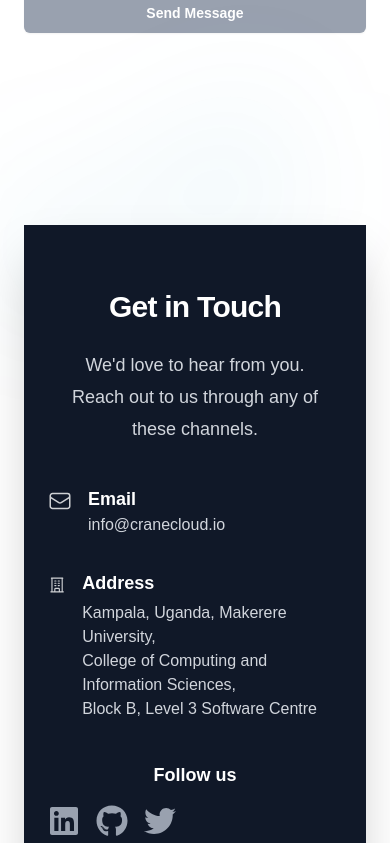
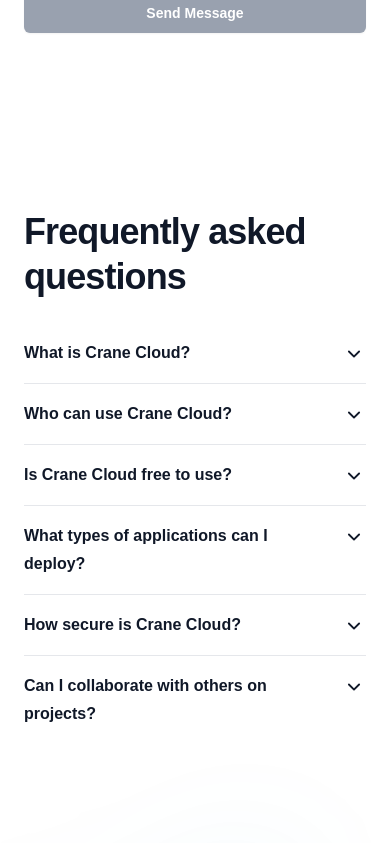
Before and after one commit to crane-cloud/landing-app, a Next.js app: page /contact in a window 390 px wide. Shown: the part 961-1804 px from the top of the page. Built offline with nearby package versions, Linux system fonts and the light colour scheme; grey boxes are pictures that could not be loaded.

Commit message:
add faq section

```diff
--- a/src/app/contact/page.tsx
+++ b/src/app/contact/page.tsx
@@ -1,11 +1,13 @@
 "use client";
 import ContactForm from "@/components/common/contact/ContactForm";
 import ContactSection from "@/components/common/contact/ContactSection";
+import FAQ from "@/components/common/FAQ";
 
 export default function Contact() {
   return (
     <div>
       <ContactForm />
+      <FAQ />
       <ContactSection />
     </div>
   );
--- a/src/app/page.tsx
+++ b/src/app/page.tsx
@@ -3,6 +3,7 @@
 import BentoGrid from "@/components/common/BentoGrid";
 import CompaniesSection from "@/components/common/CompaniesSection";
 import DashboardSection from "@/components/common/DashboardSection";
+import FAQ from "@/components/common/FAQ";
 import HeroSection from "@/components/common/home/HeroSection";
 import ServicesSection from "@/components/common/home/ServicesSection";
 import ListSection from "@/components/common/ListSection";
@@ -18,6 +19,7 @@ export default function Home() {
       <DashboardSection />
       <ServicesSection />
       <StatsSection />
+      <FAQ />
     </>
   );
 }
--- a/src/assets/data.ts
+++ b/src/assets/data.ts
@@ -8,3 +8,37 @@ export const TWITTER_LINK = "https://twitter.com/cranecloud_io";
 
 export const DOCS_LINK = "https://docs.cranecloud.io";
 export const APP_LINK = "https://app.cranecloud.io";
+
+
+export const FAQ_DATA = [
+    {
+      question: "What is Crane Cloud?",
+      answer:
+        "Crane Cloud is an open-source cloud platform developed at Makerere University, designed to provide secure, scalable, and flexible hosting solutions for applications. It's perfect for students, researchers, and innovators who need a reliable platform to deploy and manage their web-based applications.",
+    },
+    {
+      question: "Who can use Crane Cloud?",
+      answer:
+        "Crane Cloud is designed for students, researchers, and innovators who need a reliable platform for their projects. Whether you're building a website, a data-driven application, or conducting research, Crane Cloud provides the tools you need.",
+    },
+    {
+      question: "Is Crane Cloud free to use?",
+      answer:
+        "Yes, Crane Cloud is an open-source platform that's free to use. We believe in making cloud computing accessible to everyone, especially in academic and research environments.",
+    },
+    {
+      question: "What types of applications can I deploy?",
+      answer:
+        "You can deploy a wide range of applications, from simple websites to complex data-driven applications. The platform supports various programming languages and frameworks, making it versatile for different project needs.",
+    },
+    {
+      question: "How secure is Crane Cloud?",
+      answer:
+        "Security is a top priority for Crane Cloud. We implement industry-standard security measures to ensure your applications and data are protected. Regular security updates and monitoring are part of our commitment to maintaining a secure platform.",
+    },
+    {
+      question: "Can I collaborate with others on projects?",
+      answer:
+        "Yes! Crane Cloud includes collaboration features that allow you to work with team members, share resources, and manage projects together. This makes it ideal for group projects and research teams.",
+    },
+  ];
--- /dev/null
+++ b/src/components/common/FAQ.tsx
@@ -0,0 +1,64 @@
+"use client";
+
+import { useState } from "react";
+import { motion, AnimatePresence } from "framer-motion";
+import { ChevronDownIcon } from "@heroicons/react/20/solid";
+import { FAQ_DATA } from "@/assets/data";
+
+export default function FAQ() {
+  const [openIndex, setOpenIndex] = useState<number | null>(null);
+
+  return (
+    <div className="bg-white">
+      <div className="mx-auto max-w-7xl px-6 py-20 sm:py-32 lg:px-8 lg:py-20">
+        <div className="mx-auto max-w-4xl">
+          <h1 className="text-4xl sm:text-4xl lg:text-5xl font-bold tracking-tight text-gray-900 leading-tight">
+            Frequently asked questions
+          </h1>
+          <div className="mt-10 space-y-4">
+            {FAQ_DATA.map((faq, index) => (
+              <div key={index}>
+                <button
+                  onClick={() =>
+                    setOpenIndex(openIndex === index ? null : index)
+                  }
+                  className="flex w-full items-start justify-between text-left text-gray-900 cursor-pointer"
+                >
+                  <span className="text-base font-semibold leading-7">
+                    {faq.question}
+                  </span>
+                  <span className="ml-6 flex h-7 items-center">
+                    <motion.div
+                      animate={{ rotate: openIndex === index ? 180 : 0 }}
+                      transition={{ duration: 0.2 }}
+                    >
+                      <ChevronDownIcon className="h-6 w-6" aria-hidden="true" />
+                    </motion.div>
+                  </span>
+                </button>
+                <AnimatePresence>
+                  {openIndex === index && (
+                    <motion.div
+                      initial={{ height: 0, opacity: 0 }}
+                      animate={{ height: "auto", opacity: 1 }}
+                      exit={{ height: 0, opacity: 0 }}
+                      transition={{ duration: 0.2 }}
+                      className="mt-2 pr-12"
+                    >
+                      <p className="text-base leading-7 text-gray-600">
+                        {faq.answer}
+                      </p>
+                    </motion.div>
+                  )}
+                </AnimatePresence>
+                {index < FAQ_DATA.length - 1 && (
+                  <div className="mt-4 border-t border-gray-200" />
+                )}
+              </div>
+            ))}
+          </div>
+        </div>
+      </div>
+    </div>
+  );
+}
--- a/src/components/common/contact/ContactSection.tsx
+++ b/src/components/common/contact/ContactSection.tsx
@@ -36,7 +36,7 @@ export default function ContactSection() {
           initial={{ opacity: 0 }}
           animate={{ opacity: 1 }}
           transition={{ duration: 1 }}
-          className="absolute inset-x-0 -top-40 -z-10 transform-gpu overflow-hidden blur-3xl sm:-top-80"
+          className="absolute inset-x-0 -top-20 -z-10 transform-gpu overflow-hidden blur-3xl sm:-top-20"
         >
           <div
             className="relative left-[calc(50%-11rem)] aspect-[1155/678] w-[36.125rem] -translate-x-1/2 rotate-[30deg] bg-gradient-to-tr from-[var(--primary-color)]/20 to-[var(--secondary-color)]/20 opacity-30 sm:left-[calc(50%-30rem)] sm:w-[72.1875rem]"
```
